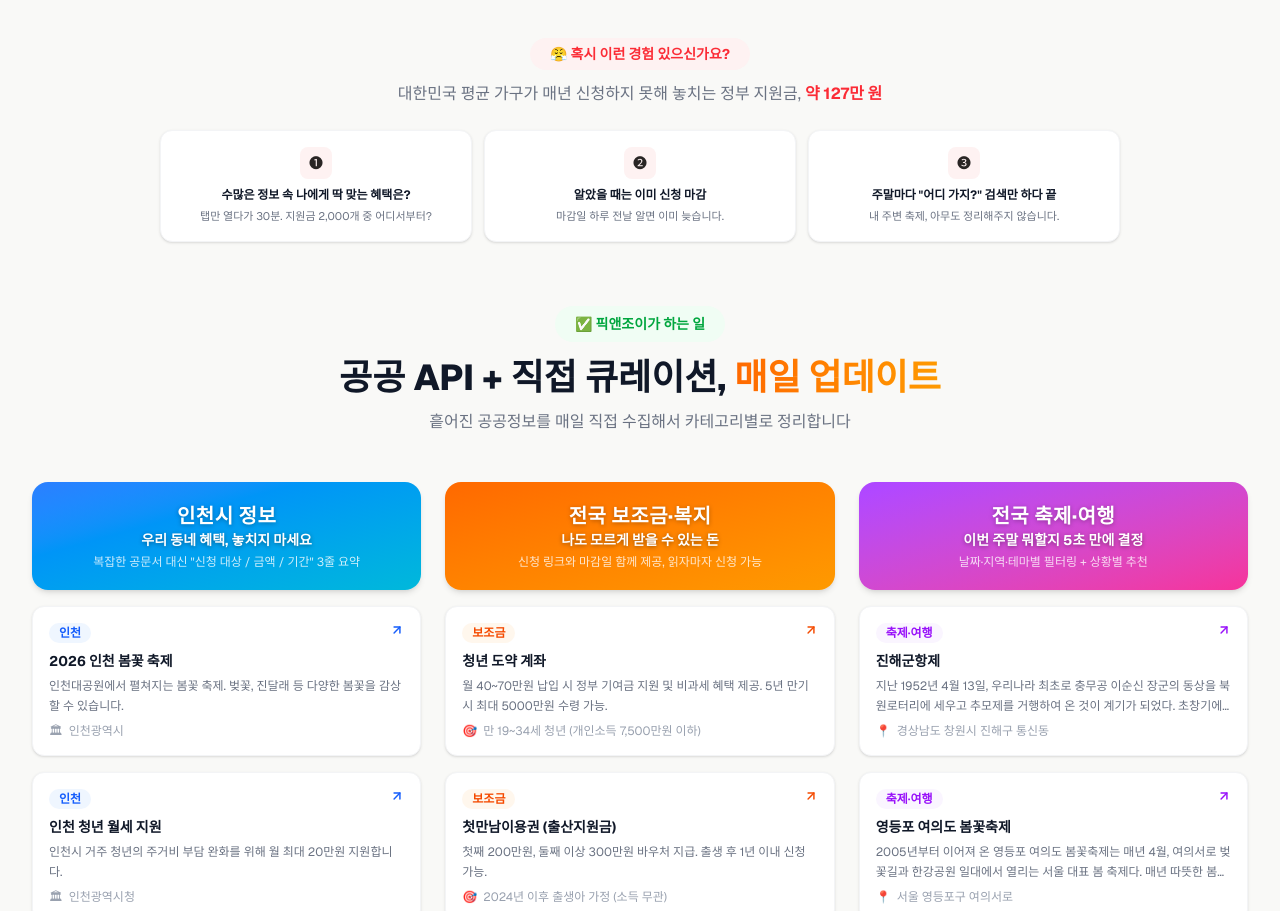
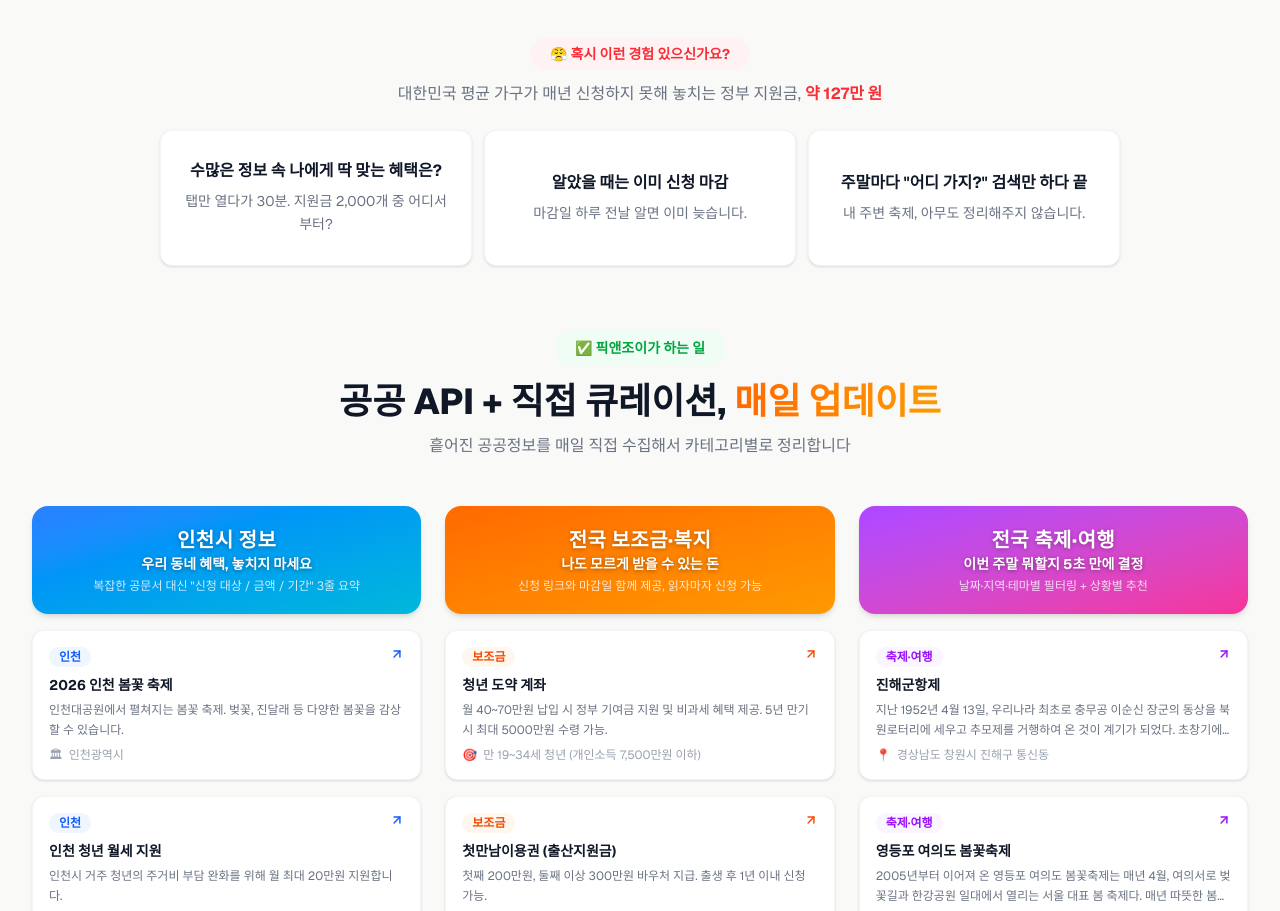
Before and after one commit to RoyHong01/my-local-info, a Next.js app: page / in a window 1280 px wide. Shown: the part 808-1719 px from the top of the page. Built offline with nearby package versions, Linux system fonts and the light colour scheme; no server answers.

Commit message:
style: simplify problem cards by removing number badges

```diff
--- a/src/app/page.tsx
+++ b/src/app/page.tsx
@@ -281,25 +281,22 @@ export default async function Home() {
           </div>
 
           <div className="grid grid-cols-1 md:grid-cols-3 gap-3">
-            <div className="bg-white rounded-xl px-4 py-4 shadow-sm border border-gray-100 hover:shadow-md transition-shadow flex flex-col items-center text-center">
-              <div className="w-8 h-8 rounded-lg bg-red-50 flex items-center justify-center text-sm shrink-0 mb-2">❶</div>
+            <div className="bg-white rounded-xl px-5 py-5 shadow-sm border border-gray-100 hover:shadow-md transition-shadow flex flex-col items-center justify-center text-center min-h-[8.5rem]">
               <div className="min-w-0">
-                <h3 className="text-xs font-bold text-gray-900 mb-1 leading-snug">수많은 정보 속 나에게 딱 맞는 혜택은?</h3>
-                <p className="text-[11px] text-gray-500 leading-relaxed">탭만 열다가 30분. 지원금 2,000개 중 어디서부터?</p>
+                <h3 className="text-sm sm:text-base font-bold text-gray-900 mb-2 leading-snug">수많은 정보 속 나에게 딱 맞는 혜택은?</h3>
+                <p className="text-xs sm:text-sm text-gray-500 leading-relaxed">탭만 열다가 30분. 지원금 2,000개 중 어디서부터?</p>
               </div>
             </div>
-            <div className="bg-white rounded-xl px-4 py-4 shadow-sm border border-gray-100 hover:shadow-md transition-shadow flex flex-col items-center text-center">
-              <div className="w-8 h-8 rounded-lg bg-red-50 flex items-center justify-center text-sm shrink-0 mb-2">❷</div>
+            <div className="bg-white rounded-xl px-5 py-5 shadow-sm border border-gray-100 hover:shadow-md transition-shadow flex flex-col items-center justify-center text-center min-h-[8.5rem]">
               <div className="min-w-0">
-                <h3 className="text-xs font-bold text-gray-900 mb-1 leading-snug">알았을 때는 이미 신청 마감</h3>
-                <p className="text-[11px] text-gray-500 leading-relaxed">마감일 하루 전날 알면 이미 늦습니다.</p>
+                <h3 className="text-sm sm:text-base font-bold text-gray-900 mb-2 leading-snug">알았을 때는 이미 신청 마감</h3>
+                <p className="text-xs sm:text-sm text-gray-500 leading-relaxed">마감일 하루 전날 알면 이미 늦습니다.</p>
               </div>
             </div>
-            <div className="bg-white rounded-xl px-4 py-4 shadow-sm border border-gray-100 hover:shadow-md transition-shadow flex flex-col items-center text-center">
-              <div className="w-8 h-8 rounded-lg bg-red-50 flex items-center justify-center text-sm shrink-0 mb-2">❸</div>
+            <div className="bg-white rounded-xl px-5 py-5 shadow-sm border border-gray-100 hover:shadow-md transition-shadow flex flex-col items-center justify-center text-center min-h-[8.5rem]">
               <div className="min-w-0">
-                <h3 className="text-xs font-bold text-gray-900 mb-1 leading-snug">주말마다 &quot;어디 가지?&quot; 검색만 하다 끝</h3>
-                <p className="text-[11px] text-gray-500 leading-relaxed">내 주변 축제, 아무도 정리해주지 않습니다.</p>
+                <h3 className="text-sm sm:text-base font-bold text-gray-900 mb-2 leading-snug">주말마다 &quot;어디 가지?&quot; 검색만 하다 끝</h3>
+                <p className="text-xs sm:text-sm text-gray-500 leading-relaxed">내 주변 축제, 아무도 정리해주지 않습니다.</p>
               </div>
             </div>
           </div>
```
